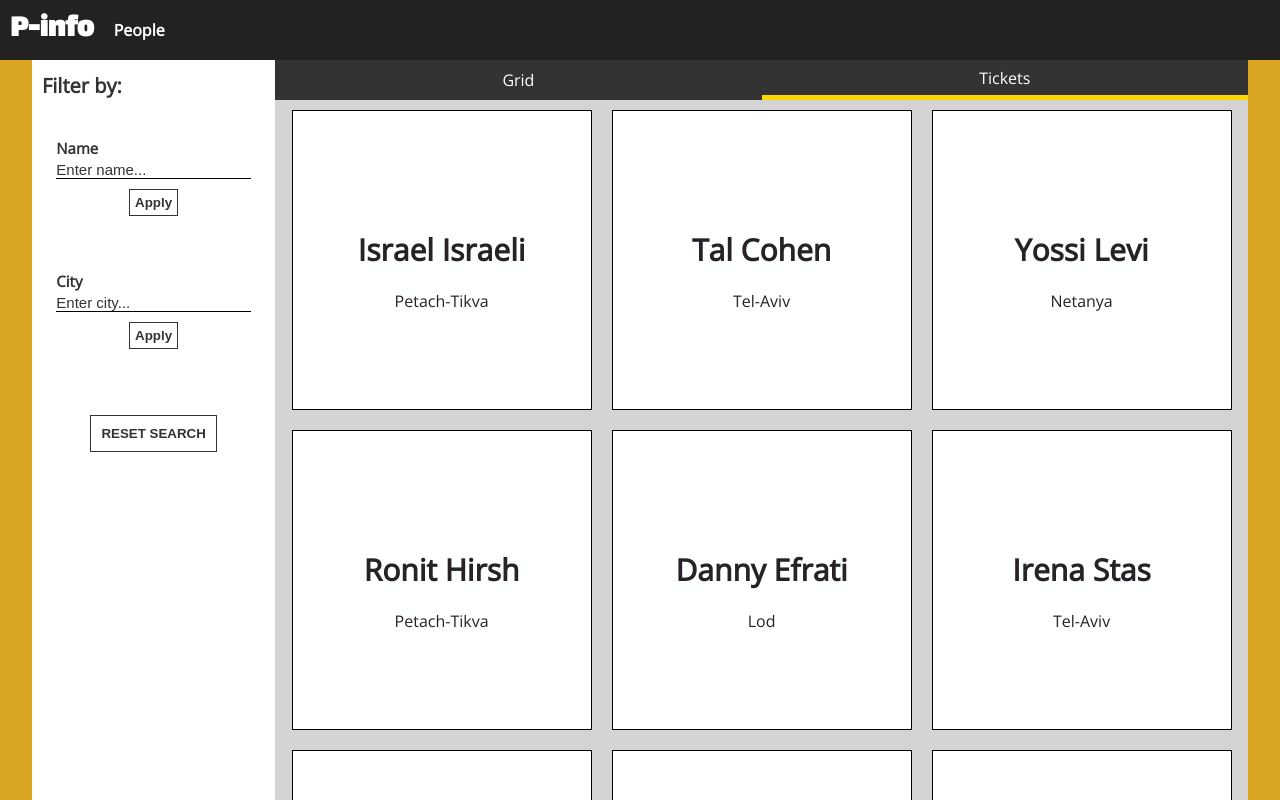
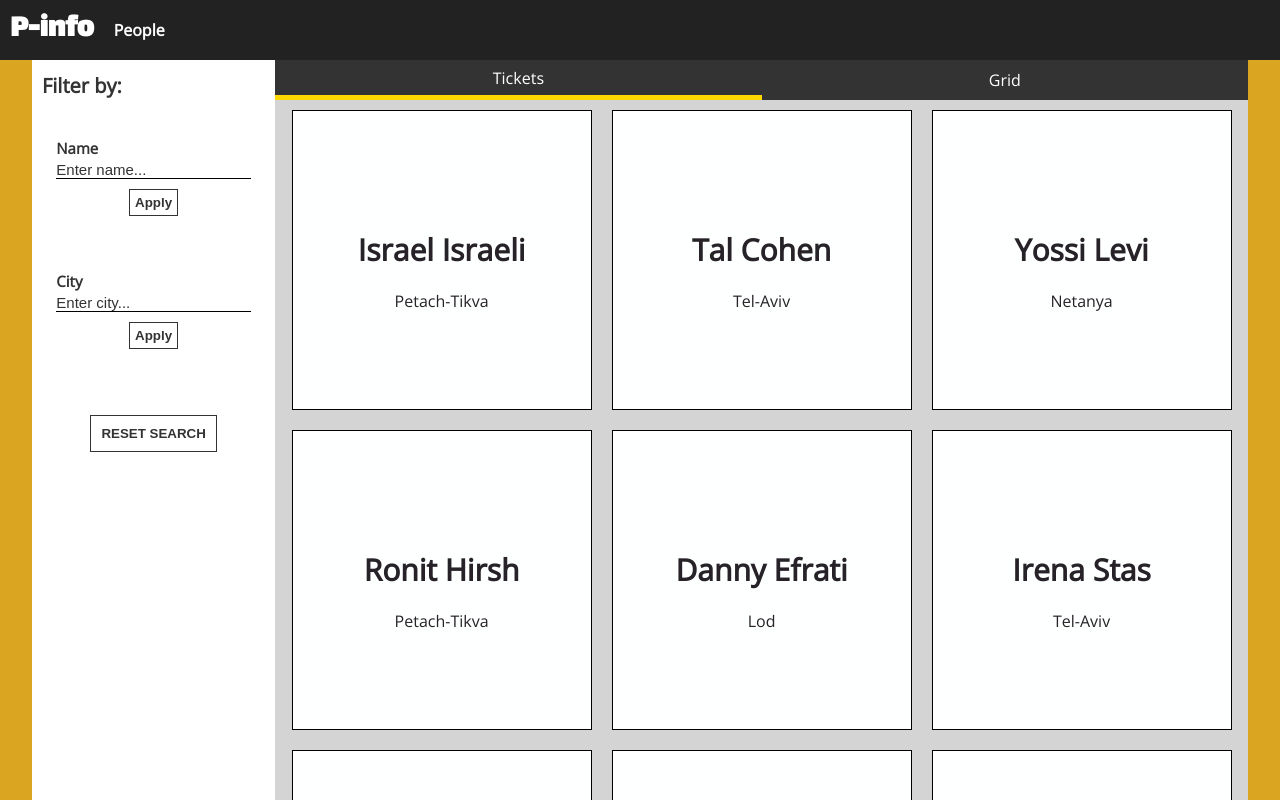
Before and after one commit to mayanmilis/people-list, an Angular app: page /people in a window 1280 px wide. Built offline with nearby package versions, Linux system fonts and the light colour scheme.

Commit message:
first commit

```diff
--- a/src/app/components/main/main.component.html
+++ b/src/app/components/main/main.component.html
@@ -24,14 +24,14 @@
       <div class="view-nav">
         <header class="header">
           <nav>
+              <div class="nav-tickets"
+              (click)="showTicketsToggle()"
+              [ngStyle]="{'border-bottom':showGrid === false ? '5px solid gold' : null }"
+              >Tickets</div>
               <div class="nav-grid"
               (click)="showGridToggle()"
               [ngStyle]="{'border-bottom':showGrid === true ? '5px solid gold' : null }"
               >Grid</div>
-              <div class="nav-tickets"
-              (click)="showTicketsToggle()"
-              [ngStyle]="{'border-bottom':showGrid === false ? '5px solid gold' : null }"
-              >Tickets</div>
           </nav>
         </header>
       </div>
```
